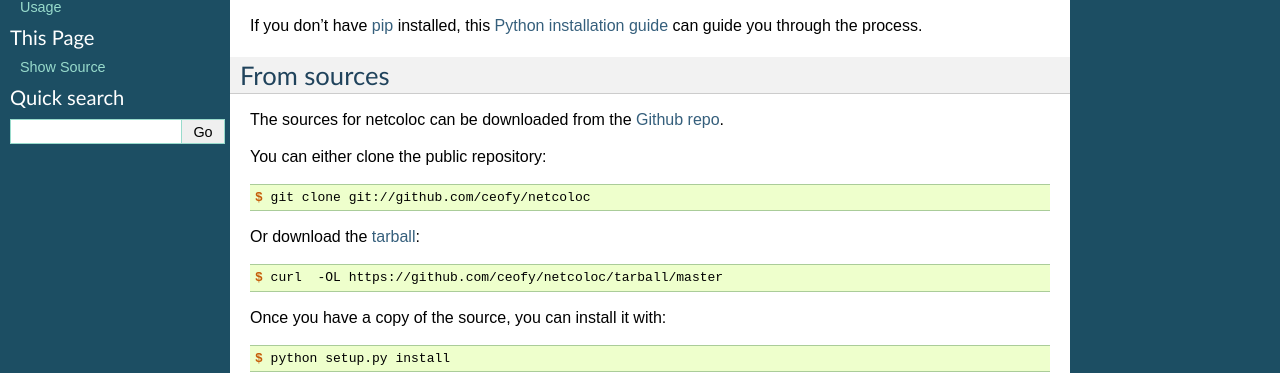
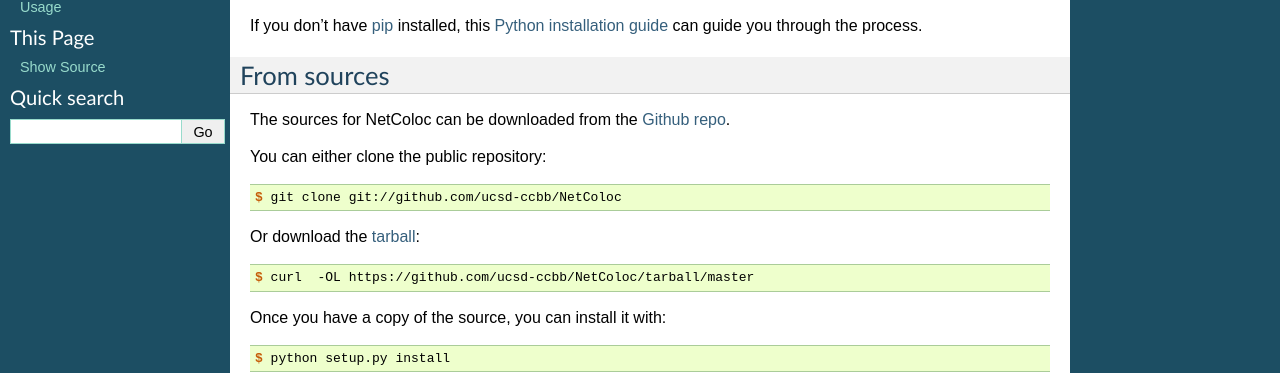
Before and after one commit to ucsd-ccbb/NetColoc, a Sphinx documentation site: the page built from docs/installation.rst, in a window 1280 px wide. Shown: the part 213-586 px from the top of the page. Built offline with Sphinx 7.4.7, drawn with Linux system fonts in a browser that asks for light colours.

Commit message:
changed repo to ucsd-ccbb/NetColoc

```diff
--- a/docs/installation.rst
+++ b/docs/installation.rst
@@ -24,19 +24,19 @@ you through the process.
 From sources
 ------------
 
-The sources for netcoloc can be downloaded from the `Github repo`_.
+The sources for NetColoc can be downloaded from the `Github repo`_.
 
 You can either clone the public repository:
 
 .. code-block:: console
 
-    $ git clone git://github.com/ceofy/netcoloc
+    $ git clone git://github.com/ucsd-ccbb/NetColoc
 
 Or download the `tarball`_:
 
 .. code-block:: console
 
-    $ curl  -OL https://github.com/ceofy/netcoloc/tarball/master
+    $ curl  -OL https://github.com/ucsd-ccbb/NetColoc/tarball/master
 
 Once you have a copy of the source, you can install it with:
 
@@ -45,5 +45,5 @@ Once you have a copy of the source, you can install it with:
     $ python setup.py install
 
 
-.. _Github repo: https://github.com/ceofy/netcoloc
-.. _tarball: https://github.com/ceofy/netcoloc/tarball/master
+.. _Github repo: https://github.com/ucsd-ccbb/NetColoc
+.. _tarball: https://github.com/ucsd-ccbb/NetColoc/tarball/master
```
